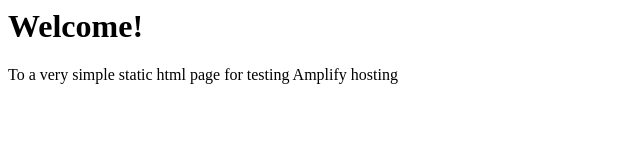
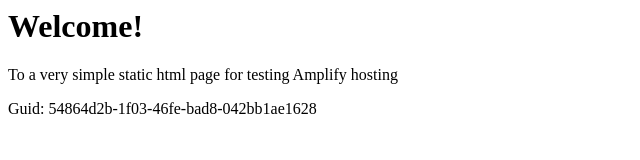
Before and after one commit to aws-aemilia-pdx/Github-PR-Commit-Integration-Test-DoNotTouch-Gith-OKSLNVO2-v1-preprod-us-west-2, a website: page src/index.html in a window 1280 px wide. Shown: the whole page, without its empty margins (0-640 px from the left). Drawn offline with Linux system fonts and the light colour scheme.

Commit message:
commit from integ tests

```diff
--- a/src/index.html
+++ b/src/index.html
@@ -1,3 +1,5 @@
+
+
 <html lang="en">
 
 <head>
@@ -10,6 +12,6 @@
 <body>
     <h1>Welcome!</h1>
     <p>To a very simple static html page for testing Amplify hosting</p>
-</body>
+    <p>Guid: 54864d2b-1f03-46fe-bad8-042bb1ae1628</p></body>
 
 </html>
```
